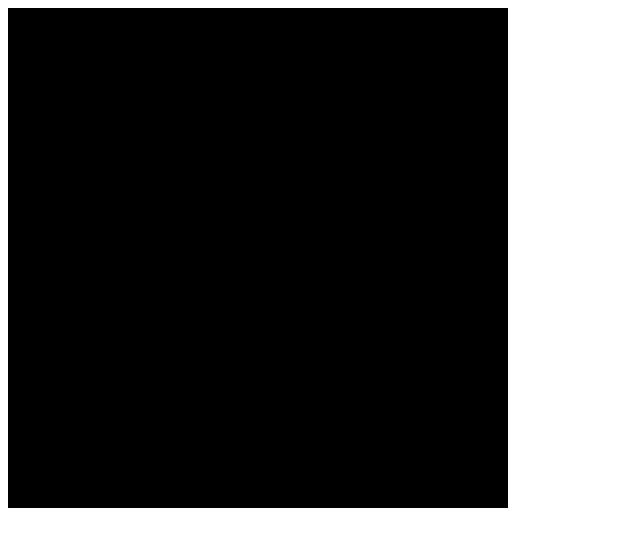
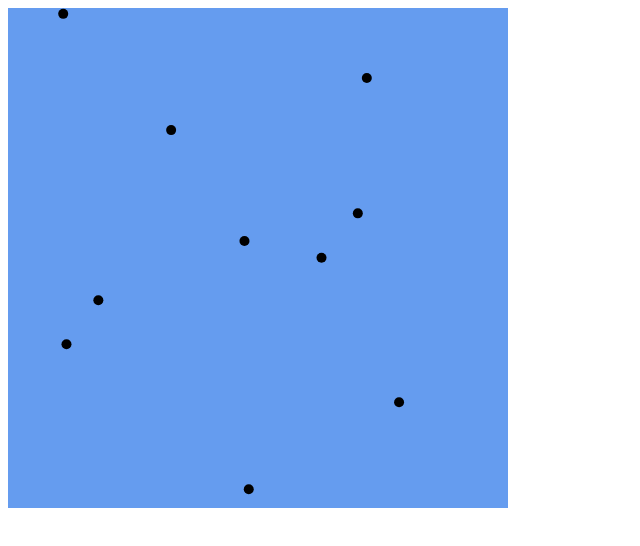
Before and after one commit to xianm/asteroids, a plain HTML site: page index.html in a window 1280 px wide. Shown: the whole page, without its empty margins (0-640 px from the left). Drawn offline with Linux system fonts and the light colour scheme.

Commit message:
rendering issues, worked on inheritance chain, changed css styling, added canvas tag properties

```diff
--- a/index.html
+++ b/index.html
@@ -12,13 +12,12 @@
   </head>
   <style>
   #game-canvas{
-    background-color:black;
-    width: 500px;
-    height: 500px;
+    background-color: #659CEF;
+
   }
   </style>
   <body>
-    <canvas id="game-canvas"></canvas>
+    <canvas id="game-canvas" width="500" height="500"></canvas>
 
 
   </body>
--- a/lib/asteroid.js
+++ b/lib/asteroid.js
@@ -5,14 +5,12 @@
 
   var Asteroid = Asteroids.Asteroid = function(pos) {
     var vel = [Math.random() * 5, Math.random() * 5];
-    // this.call(pos, vel, COLOR, RADIUS)
     Asteroids.MovingObject.call(this,
-      { pos: pos, vel: vel, color: this.COLOR, radius: this.RADIUS }
+      { pos: pos, vel: vel, color: Asteroid.COLOR, radius: Asteroid.RADIUS }
     );
   };
 
   Asteroid.COLOR = '#FFFFFF';
   Asteroid.RADIUS = 5;
-
   Asteroids.Utils.inherits(Asteroids.MovingObject, Asteroid);
 })();
--- a/lib/game.js
+++ b/lib/game.js
@@ -9,30 +9,32 @@
   };
 
   Game.DIM_X = 500;
-  Game.DIMY_Y = 500;
+  Game.DIM_Y = 500;
   Game.NUM_ASTEROIDS = 10;
 
   Game.prototype.addAsteroids = function() {
-    for(var i = 0; i < this.NUM_ASTEROIDS; i++){
+    for(var i = 0; i < Game.NUM_ASTEROIDS; i++){
       var asteroid = new Asteroids.Asteroid(this.randomPosition());
       this.asteroids.push(asteroid);
     }
   };
 
   Game.prototype.randomPosition = function() {
-    return [this.DIM_X * Math.random(), this.DIM_Y * Math.random()];
+    return [Game.DIM_X * Math.random(), Game.DIM_Y * Math.random()];
   };
 
   Game.prototype.draw = function(ctx) {
     ctx.clearRect(0,0, Game.DIM_X, Game.DIM_Y);
-    for( var j = 0; j < this.asteroids.length; j++){
-      this.asteroids[j].draw(ctx);
+
+    var length = this.asteroids.length;
+    for (var i = 0; i < length; ++i) {
+      this.asteroids[i].draw(ctx);
     }
   };
 
   Game.prototype.moveObjects = function() {
     var length = this.asteroids.length;
-    for(var i = 0; i < length; i++) {
+    for(var i = 0; i < length; ++i) {
       this.asteroids[i].move();
     }
   };
--- a/lib/gameView.js
+++ b/lib/gameView.js
@@ -9,11 +9,9 @@
   };
 
   GameView.prototype.start = function () {
-    setInterval(this._loop, 20);
-  };
-
-  GameView.prototype._loop = function () {
-    this.game.moveObjects();
-    this.game.draw(this.ctx);
+    setInterval(function(){
+      this.game.moveObjects();
+      this.game.draw(this.ctx);
+    }.bind(this), 20);
   };
 })();
--- a/lib/movingObject.js
+++ b/lib/movingObject.js
@@ -4,17 +4,23 @@
   }
 
   var MovingObject = Asteroids.MovingObject = function(options) {
-    this.posX = options["pos"][0];
-    this.posY = options["pos"][1];
+    this.pos = options["pos"];
     this.vel = options["vel"];
     this.radius = options["radius"];
     this.color = options["color"];
   };
 
   MovingObject.prototype.draw = function(ctx) {
+    ctx.beginPath();
     ctx.fillColor = this.color;
-    ctx.beginPath();
-    ctx.arc(this.posX, this.posY, this.radius, 0, 2 * Math.PI, false);
+    ctx.arc(this.pos[0], this.pos[1], this.radius, 0, 2 * Math.PI, false);
     ctx.fill();
   };
+
+  MovingObject.prototype.move = function() {
+    this.pos[0] += this.vel[0];
+    this.pos[1] += this.vel[1];
+    this.pos[0] %= Asteroids.Game.DIM_X;
+    this.pos[1] %= Asteroids.Game.DIM_Y;
+  };
 })();
--- a/lib/utils.js
+++ b/lib/utils.js
@@ -6,7 +6,7 @@
   var Utils = Asteroids.Utils = function () {};
 
   Utils.inherits = function (sup, sub) {
-    function Surrogate () {};
+    function Surrogate () {}
     Surrogate.prototype = sup.prototype;
     sub.prototype = new Surrogate();
   };
```
